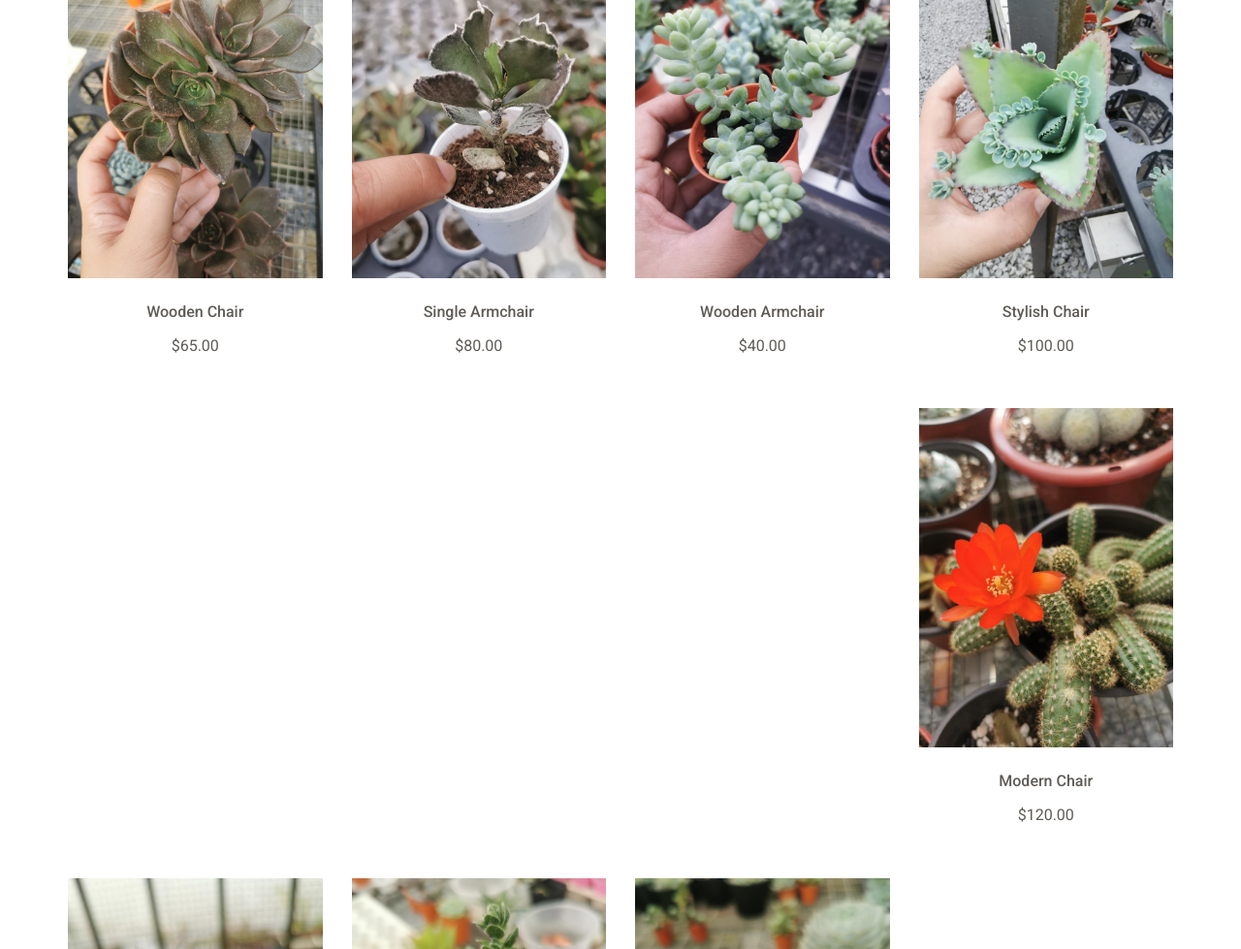
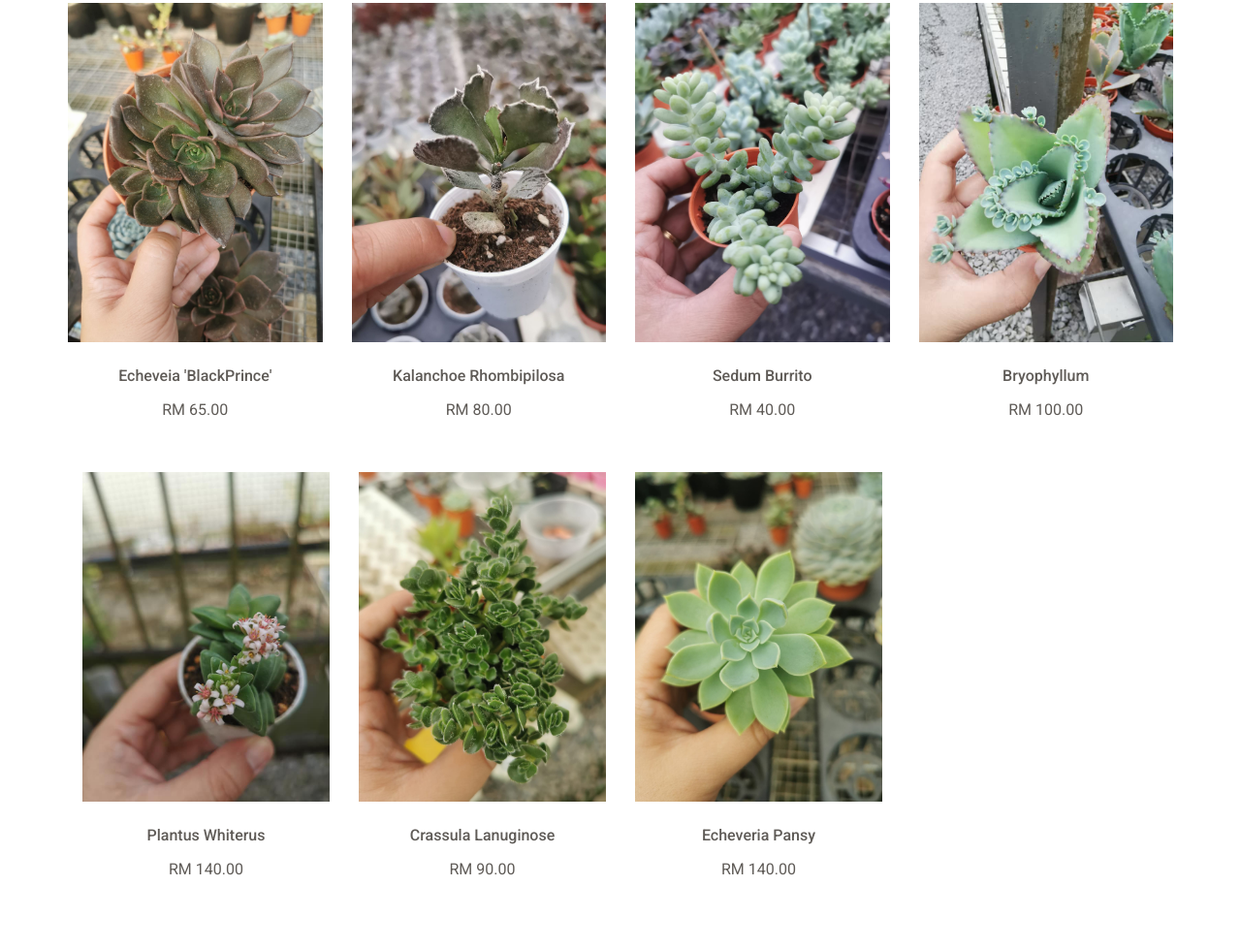
Before and after one commit to SaudSultan9/indexwithAA, a plain HTML site: page goatproj/product.html in a window 1280 px wide. Shown: the part 261-1240 px from the top of the page at 97% size. Drawn offline with nearby package versions, Linux system fonts and the light colour scheme.

Commit message:
Updates to Index and Product Pages

```diff
--- a/goatproj/product.html
+++ b/goatproj/product.html
@@ -135,7 +135,7 @@
 		<section id="new-arrivals" class="new-arrivals">
 			<div class="container">
 				<div class="section-header">
-					<h2>Products</h2>
+					<h2><br><br>Products</h2>
 				</div><!--/.section-header-->
 				<div class="new-arrivals-content">
 					<div class="row">
@@ -144,8 +144,8 @@
 								<div class="single-new-arrival-bg">
 									<img src="assets/images/collection/cacti1.jpg" alt="new-arrivals images">
 								</div>
-								<h4><a href="#">wooden chair</a></h4>
-								<p class="arrival-product-price">$65.00</p>
+								<h4><a href="#">Echeveia 'BlackPrince'</a></h4>
+								<p class="arrival-product-price">RM 65.00</p>
 							</div>
 						</div>
 						<div class="col-md-3 col-sm-4">
@@ -153,8 +153,8 @@
 								<div class="single-new-arrival-bg">
 									<img src="assets/images/collection/cacti2.jpg" alt="new-arrivals images">
 								</div>
-								<h4><a href="#">single armchair</a></h4>
-								<p class="arrival-product-price">$80.00</p>
+								<h4><a href="#">Kalanchoe Rhombipilosa </a></h4>
+								<p class="arrival-product-price">RM 80.00</p>
 							</div>
 						</div>
 						<div class="col-md-3 col-sm-4">
@@ -162,8 +162,8 @@
 								<div class="single-new-arrival-bg">
 									<img src="assets/images/collection/cacti3.jpg" alt="new-arrivals images">
 								</div>
-								<h4><a href="#">wooden armchair</a></h4>
-								<p class="arrival-product-price">$40.00</p>
+								<h4><a href="#">Sedum Burrito</a></h4>
+								<p class="arrival-product-price">RM 40.00</p>
 							</div>
 						</div>
 						<div class="col-md-3 col-sm-4">
@@ -171,26 +171,19 @@
 								<div class="single-new-arrival-bg">
 									<img src="assets/images/collection/cacti4.jpg" alt="new-arrivals images">
 								</div>
-								<h4><a href="#">stylish chair</a></h4>
-								<p class="arrival-product-price">$100.00</p>
+								<h4><a href="#">Bryophyllum</a></h4>
+								<p class="arrival-product-price">RM 100.00</p>
 							</div>
 						</div>
-						<div class="col-md-3 col-sm-4">
-							<div class="single-new-arrival">
-								<div class="single-new-arrival-bg">
-									<img src="assets/images/collection/cacti8.jpg" alt="new-arrivals images">
-								</div>
-								<h4><a href="#">modern chair</a></h4>
-								<p class="arrival-product-price">$120.00</p>
-							</div>
+
 						</div>
 						<div class="col-md-3 col-sm-4">
 							<div class="single-new-arrival">
 								<div class="single-new-arrival-bg">
 									<img src="assets/images/collection/cacti7.jpg" alt="new-arrivals images">
 								</div>
-								<h4><a href="#">mapple wood dinning table</a></h4>
-								<p class="arrival-product-price">$140.00</p>
+								<h4><a href="#">Plantus Whiterus</a></h4>
+								<p class="arrival-product-price">RM 140.00</p>
 							</div>
 						</div>
 						<div class="col-md-3 col-sm-4">
@@ -198,8 +191,8 @@
 								<div class="single-new-arrival-bg">
 									<img src="assets/images/collection/cacti6.jpg" alt="new-arrivals images">
 								</div>
-								<h4><a href="#">arm chair</a></h4>
-								<p class="arrival-product-price">$90.00</p>
+								<h4><a href="#">Crassula Lanuginose</a></h4>
+								<p class="arrival-product-price">RM 90.00</p>
 							</div>
 						</div>
 						<div class="col-md-3 col-sm-4">
@@ -207,8 +200,8 @@
 								<div class="single-new-arrival-bg">
 									<img src="assets/images/collection/cacti5.jpg" alt="new-arrivals images">
 								</div>
-								<h4><a href="#">wooden bed</a></h4>
-								<p class="arrival-product-price">$140.00</p>
+								<h4><a href="#">Echeveria Pansy</a></h4>
+								<p class="arrival-product-price">RM 140.00</p>
 							</div>
 						</div>
 					</div>
@@ -304,7 +297,7 @@
 			<div class="container">
 				<div class="hm-footer-copyright text-center">
 					<div class="footer-social">
-						<a href="#"><i class="fa fa-facebook"></i></a>
+						<a href="https://www.facebook.com/cactisucculentkch"><i class="fa fa-facebook"></i></a>
 						<a href="#"><i class="fa fa-instagram"></i></a>
 						<a href="#"><i class="fa fa-linkedin"></i></a>
 						<a href="#"><i class="fa fa-pinterest"></i></a>
```
Also changed, not shown: goatproj/index.html (+4 -4 lines), goatproj/assets/images/slider/cactus3.jpg (added).
